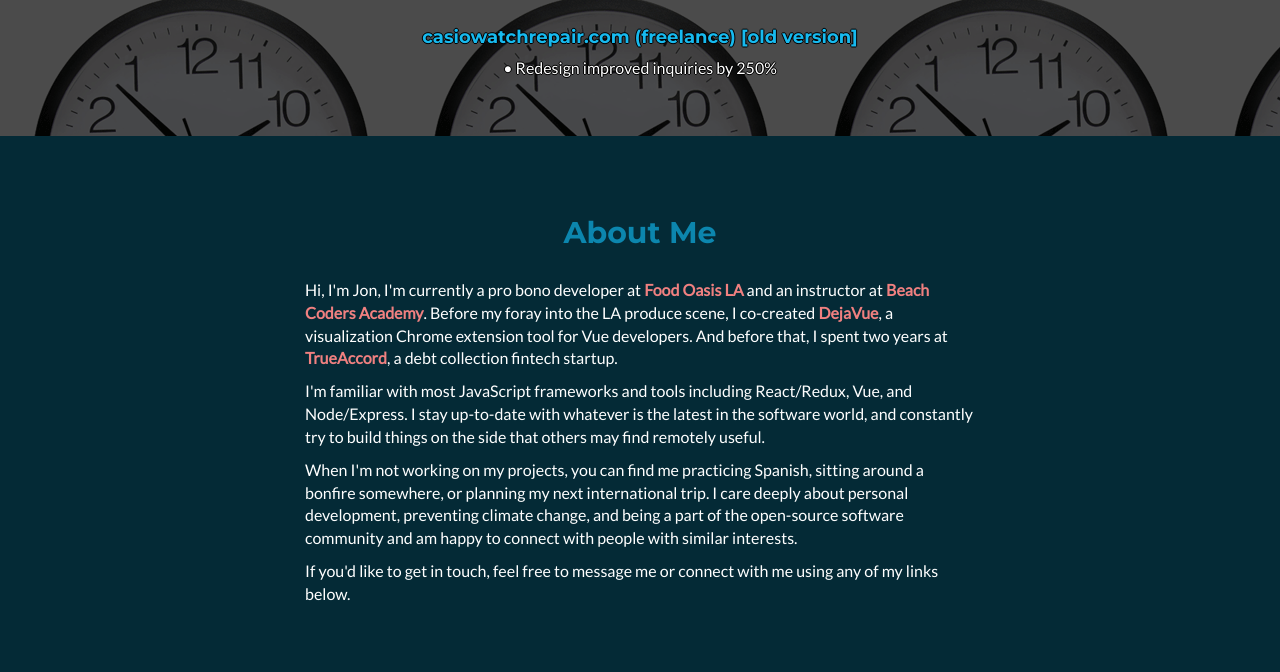
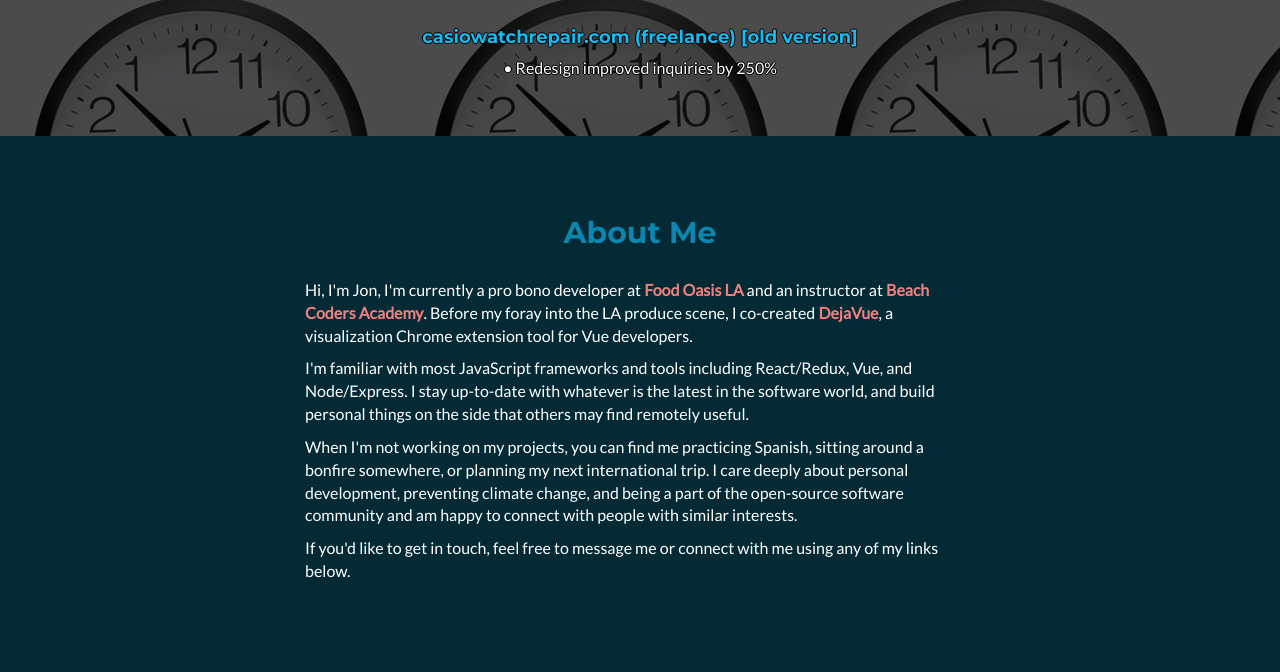
Before and after one commit to kimhjona/moonteapodcast, a plain HTML site: page index.html in a window 1280 px wide. Shown: the part 862-1534 px from the top of the page. Drawn offline with Linux system fonts and the light colour scheme.

Commit message:
updated info

```diff
--- a/index.html
+++ b/index.html
@@ -109,10 +109,10 @@
             <h2 class="title">About Me</h2>
             <div style='text-align:left'>
               <p>
-                Hi, I'm Jon, I'm currently a pro bono developer at <a class='info' href='https://foodoasis.la'>Food Oasis LA</a> and an instructor at <a class='info' href='http://beachcoders.com/'>Beach Coders Academy</a>. Before my foray into the LA produce scene, I co-created <a class='info' href='http://dejavue.co'>DejaVue</a>, a visualization Chrome extension tool for Vue developers. And before that, I spent two years at <a class='info' href='https://trueaccord.com'>TrueAccord</a>, a debt collection fintech startup.
+                Hi, I'm Jon, I'm currently a pro bono developer at <a class='info' href='https://foodoasis.la'>Food Oasis LA</a> and an instructor at <a class='info' href='http://beachcoders.com/'>Beach Coders Academy</a>. Before my foray into the LA produce scene, I co-created <a class='info' href='http://dejavue.co'>DejaVue</a>, a visualization Chrome extension tool for Vue developers.
               </p>
               <p>
-                I'm familiar with most JavaScript frameworks and tools including React/Redux, Vue, and Node/Express. I stay up-to-date with whatever is the latest in the software world, and constantly try to build things on the side that others may find remotely useful.
+                I'm familiar with most JavaScript frameworks and tools including React/Redux, Vue, and Node/Express. I stay up-to-date with whatever is the latest in the software world, and build personal things on the side that others may find remotely useful.
               </p>
               <p>
                 When I'm not working on my projects, you can find me practicing Spanish, sitting around a bonfire somewhere, or planning my next international trip. I care deeply about personal development, preventing climate change, and being a part of the open-source software community and am happy to connect with people with similar interests.
```
